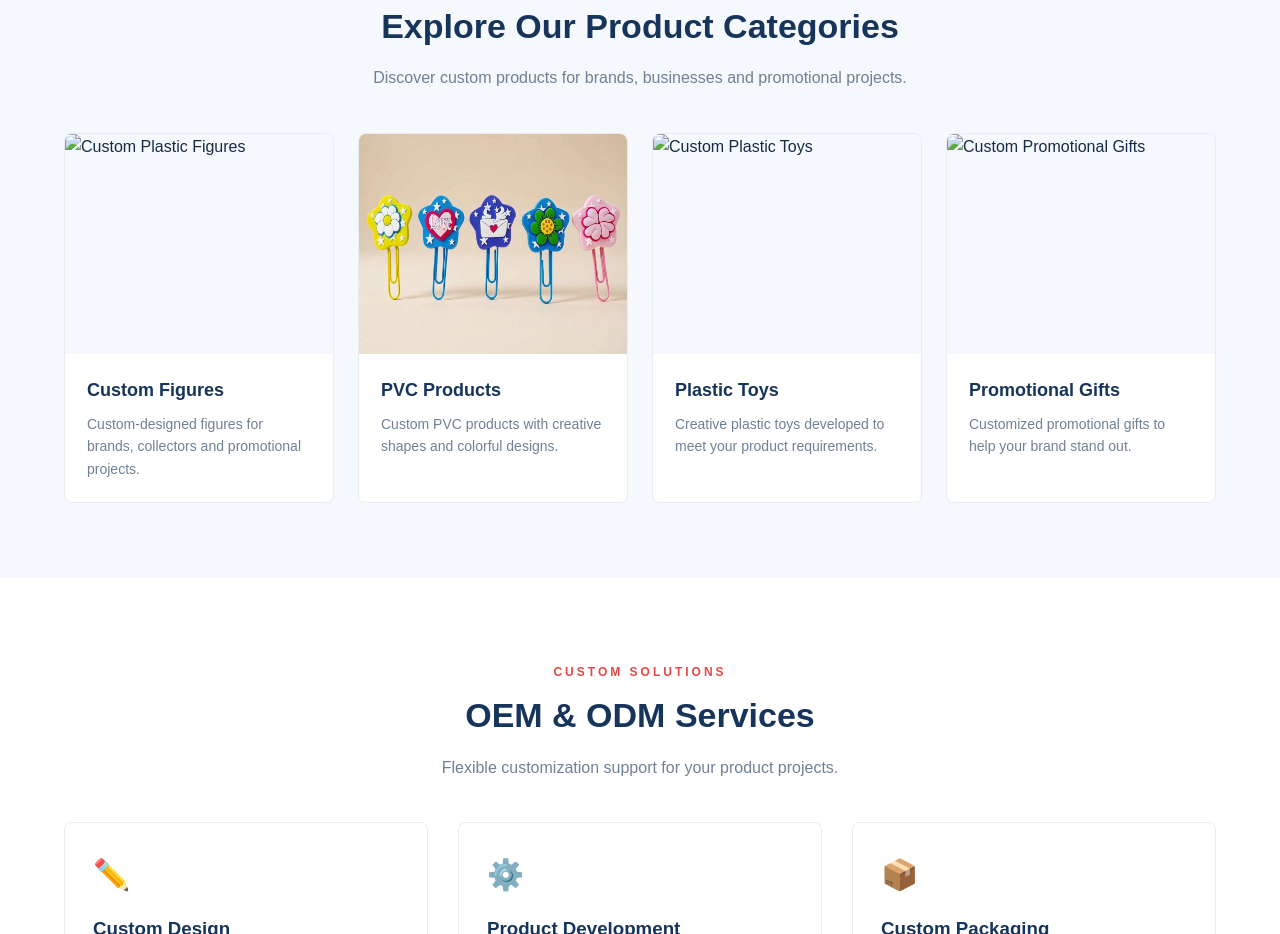
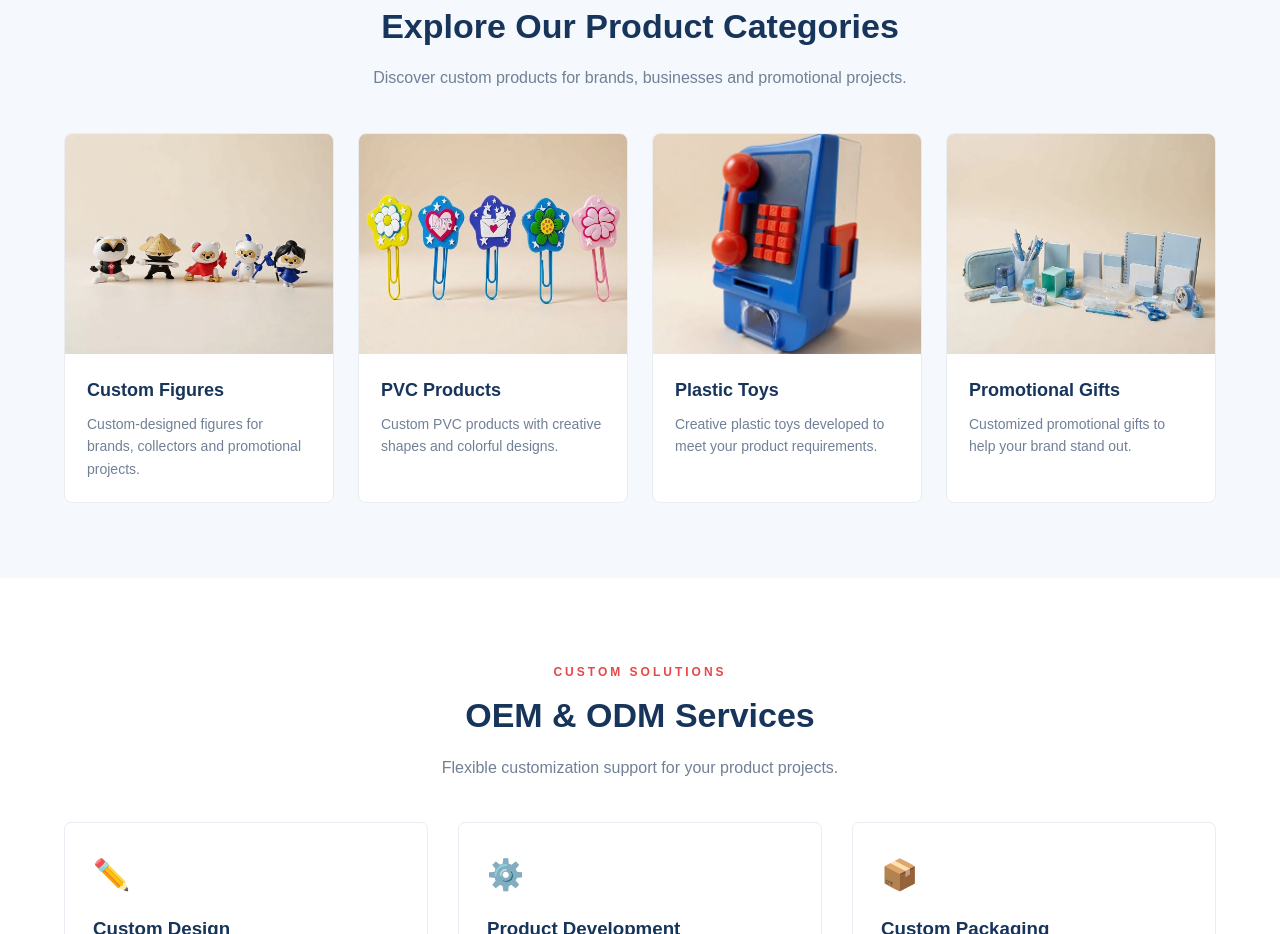
Before and after one commit to zhaolync-ctrl/liqi-global-website, a plain HTML site: page index.html in a window 1280 px wide. Shown: the part 1140-2074 px from the top of the page. Drawn offline with Linux system fonts and the light colour scheme; files whose address does not match are found by name.

Commit message:
Update image source paths in index.html

```diff
--- a/index.html
+++ b/index.html
@@ -521,7 +521,7 @@
 
           <div class="product-art">
             <img
-              src="images/custom-plastic-figures.png"
+              src="custom-plastic-figures.png"
               alt="Custom Plastic Figures"
               loading="lazy">
           </div>
@@ -541,7 +541,7 @@
 
           <div class="product-art">
             <img
-              src="images/custom-pvc-dropping%20product.png"
+              src="custom-pvc-dropping%20product.png"
               alt="Custom PVC Products"
               loading="lazy">
           </div>
@@ -561,7 +561,7 @@
 
           <div class="product-art">
             <img
-              src="images/plastic-toys.png"
+              src="plastic-toys.png"
               alt="Custom Plastic Toys"
               loading="lazy">
           </div>
@@ -581,7 +581,7 @@
 
           <div class="product-art">
             <img
-              src="images/promotional-gifts.png"
+              src="promotional-gifts.png"
               alt="Custom Promotional Gifts"
               loading="lazy">
           </div>
```
